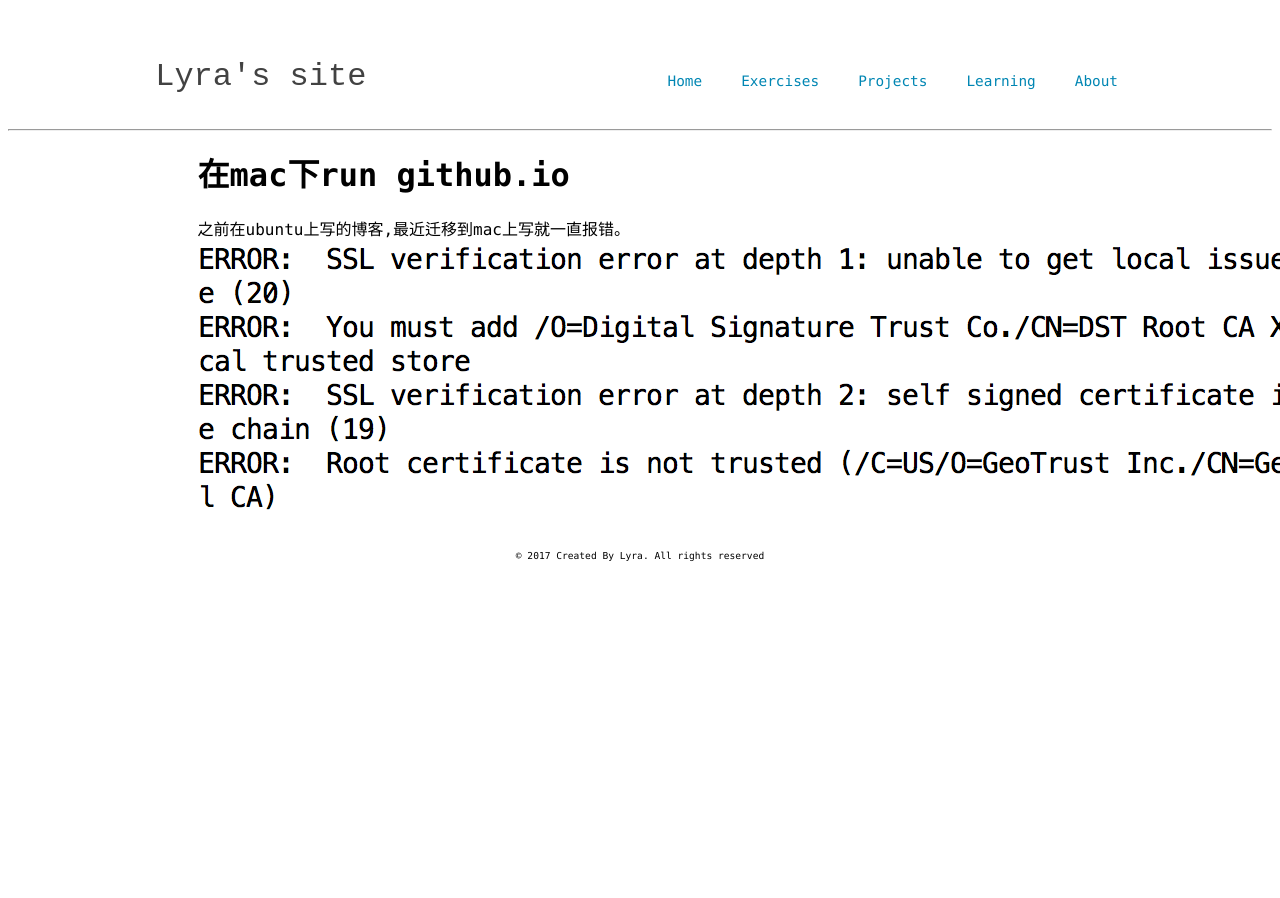
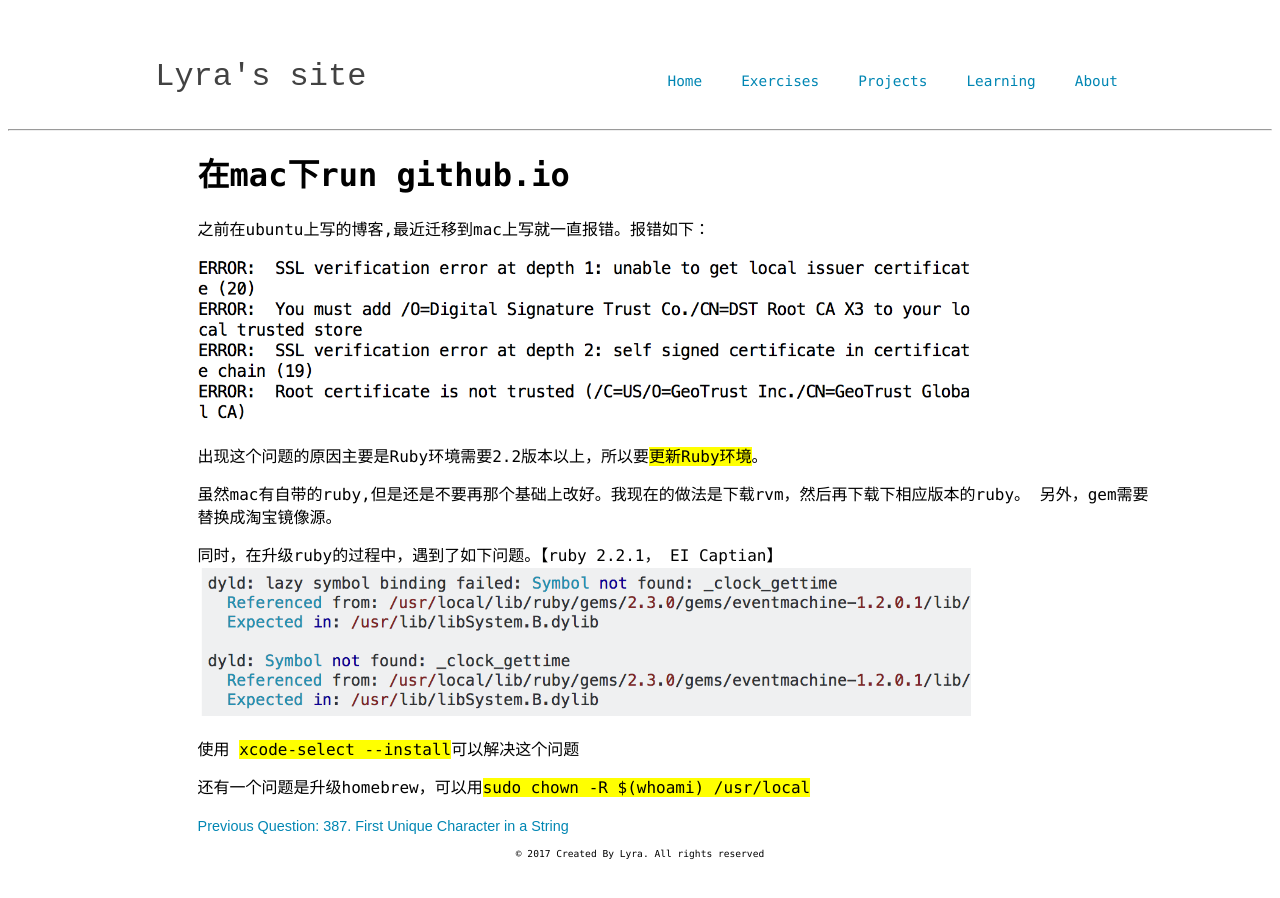
Before and after one commit to Lyra007/lyra007.github.io, a Jekyll site: the page built from _posts/learn/2017-04-07-在mac下run-githu.io.md, in a window 1280 px wide. Built offline with Jekyll 4.4.1, drawn with Linux system fonts in a browser that asks for light colours; Markdown is read by kramdown in place of the engine named in the settings.

Commit message:
add new post

```diff
--- /dev/null
+++ b/_layouts/learn.html
@@ -0,0 +1,18 @@
+---
+layout: default
+---
+
+<div class="blog-content-layout">
+
+{{content}}
+
+</div>
+
+<div>
+	{% if page.previous.url %}
+	<a href="{{page.previous.url}}" class="page-previous"> Previous Question: {{page.previous.title}} </a>
+	{% endif %}
+	{% if page.next.url %}
+	<a href="{{page.next.url}}" class="page-next"> Next Question: {{page.next.title}} </a>
+	{% endif %}
+</div>
--- a/_posts/learn/2017-04-07-在mac下run-githu.io.md
+++ b/_posts/learn/2017-04-07-在mac下run-githu.io.md
@@ -1,13 +1,31 @@
 ---
-layout: default
+layout: learn
 title: 在mac下run github.io
 date: 2017-04-07 15:23:23 +0800
-categories: learning, conf
-tags: [ruby]
+categories: learning
+tags: [ruby, conf]
 keywords: none
 ---
 
 # 在mac下run github.io
 
-之前在ubuntu上写的博客,最近迁移到mac上写就一直报错。
-<img src="/img/blog/error1.png" />
+之前在ubuntu上写的博客,最近迁移到mac上写就一直报错。报错如下：
+
+
+<img src="/img/blog/error1.png" style="width:80%" />
+
+
+出现这个问题的原因主要是Ruby环境需要2.2版本以上，所以要<mark>更新Ruby环境</mark>。
+
+
+虽然mac有自带的ruby,但是还是不要再那个基础上改好。我现在的做法是下载rvm，然后再下载下相应版本的ruby。
+另外，gem需要替换成淘宝镜像源。
+
+
+同时，在升级ruby的过程中，遇到了如下问题。【ruby 2.2.1， EI Captian】
+<img src="/img/blog/error2.png" style="width:80%" />
+
+使用 <mark>xcode-select --install</mark>可以解决这个问题
+
+
+还有一个问题是升级homebrew，可以用<mark>sudo chown -R $(whoami) /usr/local</mark>
--- a/learning.html
+++ b/learning.html
@@ -1,5 +1,5 @@
 ---
-layout: exercise
+layout: learn
 ---
 <h1>Learning </h1>
 
```
Also changed, not shown: img/blog/error2.png (added).
